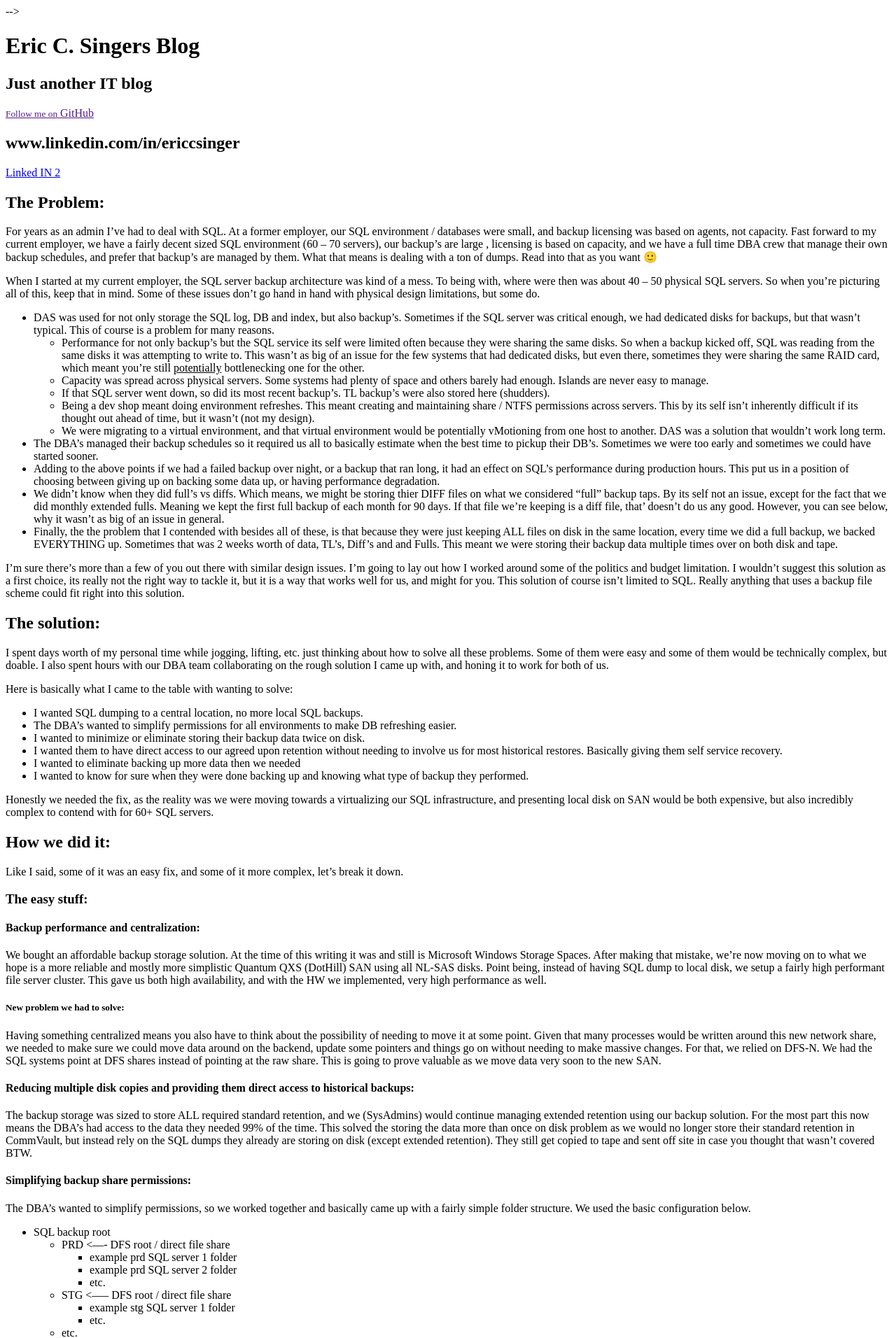
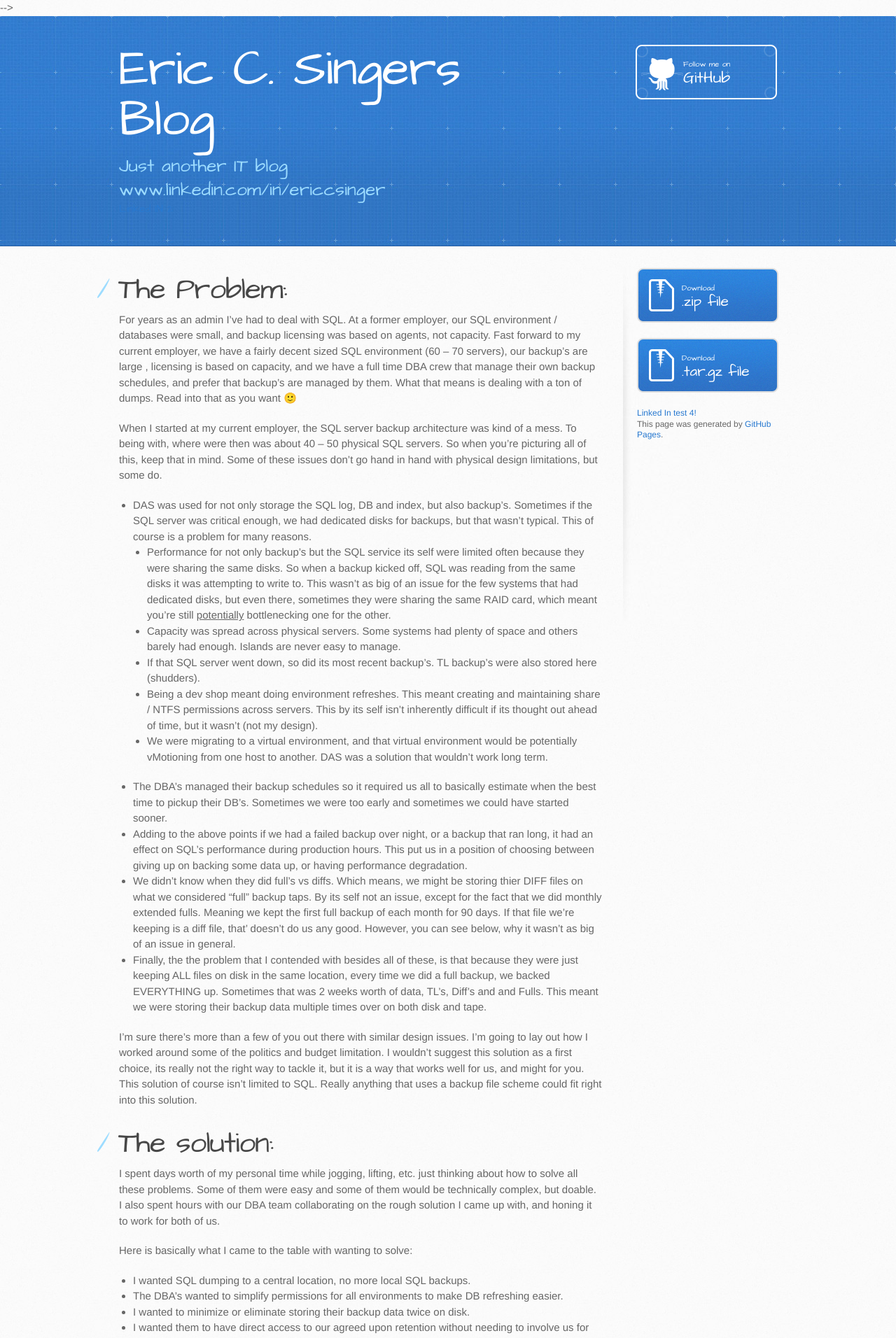
Before and after one commit to ericcsinger/ericcsinger.github.io, a Jekyll site: the page built from _posts/2016-05-15-problem-solving-chasing-sqls-dump.md, in a window 1280 px wide. Shown: the top 1912 px of the page at 70% size. Built offline with Jekyll 4.4.1, drawn with Linux system fonts in a browser that asks for light colours; our own code applies the rules of GitHub Pages for plain Markdown files.

Commit message:
Update style.scss

```diff
--- a/assets/css/style.scss
+++ b/assets/css/style.scss
@@ -1,4 +1,4 @@
 ---
 ---
 
-//@import 'jekyll-theme-architect';
+@import 'jekyll-theme-architect';
```
